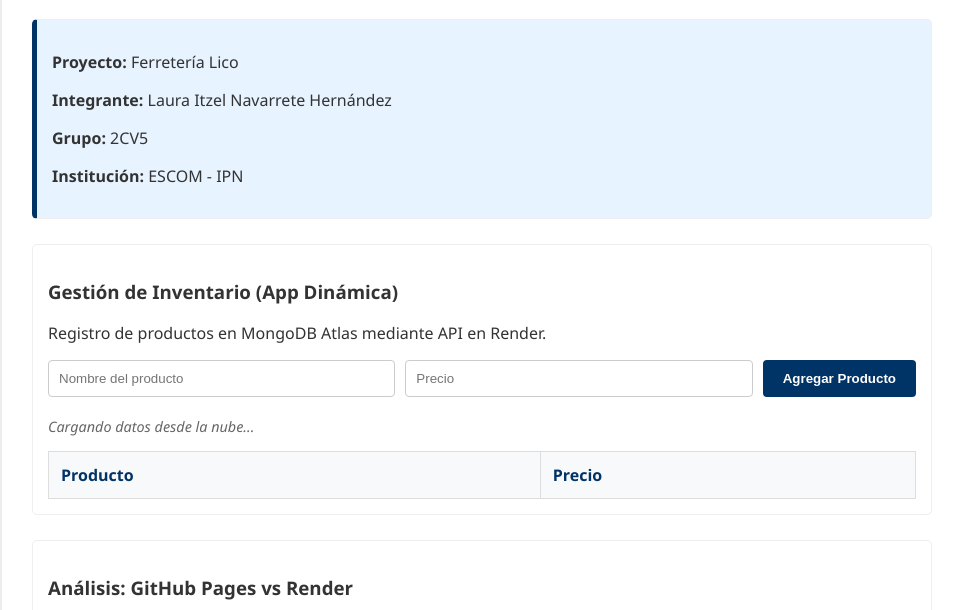
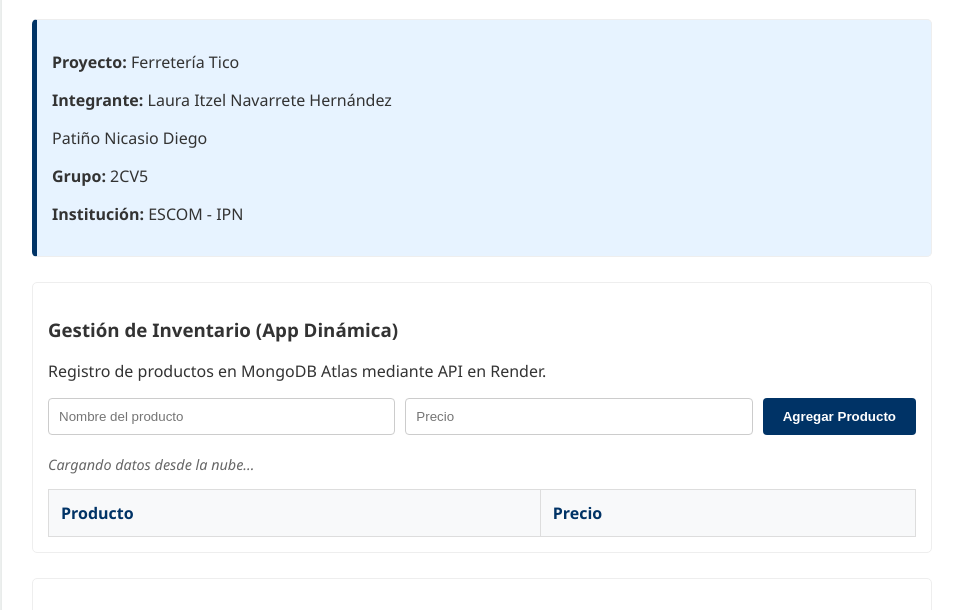
Before and after one commit to itzelnavarrete/practica3.1, a website: page index.html in a window 1280 px wide. Shown: the part 129-739 px from the top of the page, without its empty margins (158-1120 px from the left). Drawn offline with Linux system fonts and the light colour scheme.

Commit message:
Change project name and add team member
Updated project name and added a second member.

```diff
--- a/index.html
+++ b/index.html
@@ -26,8 +26,8 @@
     <h1>Práctica 3.1: Alojamiento Gratuito de BD y Apps Web</h1>
 
     <div class="section info">
-        <p><strong>Proyecto:</strong> Ferretería Lico</p>
-        <p><strong>Integrante:</strong> Laura Itzel Navarrete Hernández</p>
+        <p><strong>Proyecto:</strong> Ferretería Tico</p>
+        <p><strong>Integrante:</strong> Laura Itzel Navarrete Hernández </p> Patiño Nicasio Diego </p>
         <p><strong>Grupo:</strong> 2CV5</p>
         <p><strong>Institución:</strong> ESCOM - IPN</p>
     </div>
```
